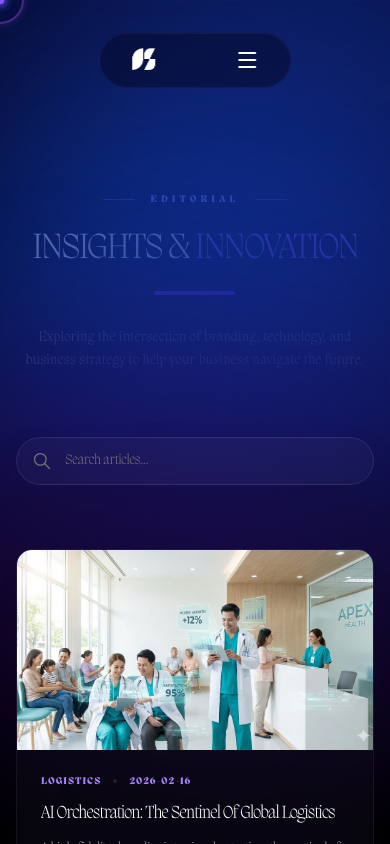
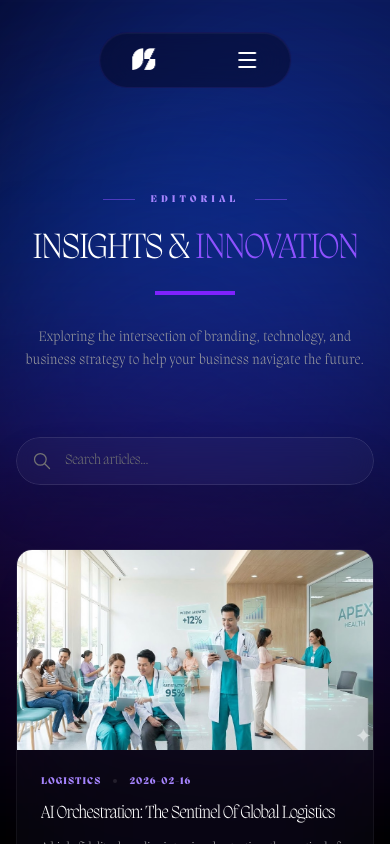
Before and after one commit to ayushmaninbox/indiiserve-site, a Next.js app: page /blog in a window 390 px wide. Shown: the top 844 px of the page. Built offline with nearby package versions, Linux system fonts and the light colour scheme.

Commit message:
responsive attempt 2

```diff
--- a/app/about/page.tsx
+++ b/app/about/page.tsx
@@ -26,7 +26,7 @@ export default function AboutPage() {
     return (
         <main className="bg-[#030014] text-white pt-32 min-h-screen">
             {/* Simple Hero Section */}
-            <div ref={headerRef} className="max-w-[1400px] mx-auto px-5 md:px-20 mb-20 text-center">
+            <div ref={headerRef} className="max-w-[1400px] mx-auto px-5 md:px-20 mb-20 text-center relative z-10">
                 <span className="inline-block text-sm font-medium tracking-[0.25em] uppercase text-violet-400 mb-6">
                     InDiiServe Stories
                 </span>
@@ -60,7 +60,7 @@ export default function AboutPage() {
                                 Whether you have a project in mind or just want to say hello, we&apos;re all ears. Let&apos;s build something extraordinary together.
                             </p>
 
-                            <div className="space-y-6">
+                            <div className="flex flex-col md:flex-row gap-6 md:gap-12 flex-wrap">
                                 <a href="mailto:info@indiiserve.com" className="flex items-center gap-4 group/link text-xl hover:text-violet-400 transition-colors">
                                     <div className="w-12 h-12 rounded-full border border-white/10 flex items-center justify-center group-hover/link:border-violet-500/50 transition-colors">
                                         <Mail className="w-5 h-5" />
@@ -75,7 +75,7 @@ export default function AboutPage() {
                                 </a>
                             </div>
 
-                            <div className="flex gap-6 mt-12">
+                            <div className="flex gap-6 mt-12 flex-wrap">
                                 {[
                                     { icon: <Linkedin />, href: "https://www.linkedin.com/company/indiiserve-solutions/" },
                                     { icon: <Instagram />, href: "https://www.instagram.com/indiiservedigital/" },
--- a/app/blog/page.tsx
+++ b/app/blog/page.tsx
@@ -11,13 +11,13 @@ export default function BlogPage() {
     return (
         <main className="min-h-screen bg-[#030014] text-white pt-32 pb-24">
             {/* Hero Section */}
-            <div className="text-center py-16 px-4">
+            <div className="text-center py-16 px-4 relative z-10">
                 <div className="flex items-center justify-center gap-4 text-[10px] font-bold uppercase tracking-[0.4em] text-violet-400 mb-6 animate-fade-in">
                     <span className="w-8 h-[1px] bg-violet-500/50" />
                     Editorial
                     <span className="w-8 h-[1px] bg-violet-500/50" />
                 </div>
-                <h1 className="text-4xl md:text-6xl font-black uppercase tracking-tighter text-white mb-6 leading-none">
+                <h1 className="text-4xl md:text-6xl font-black uppercase tracking-tighter text-white mb-6 leading-none relative z-10">
                     Insights & <span className="text-violet-500">Innovation</span>
                 </h1>
                 <div className="h-1 w-20 bg-violet-600 mx-auto mb-8" />
--- a/components/ui/CustomCursor.tsx
+++ b/components/ui/CustomCursor.tsx
@@ -134,11 +134,6 @@ export default function CustomCursor() {
         };
     }, []);
 
-    // Hide cursor on touch devices
-    if (typeof window !== "undefined" && "ontouchstart" in window) {
-        return null;
-    }
-
     // Trail colors - flowing gradient from blue to violet
     const trailColors = [
         { color: "rgba(59, 130, 246, 0.6)", size: 8, glow: 12 },   // blue-500
@@ -153,6 +148,8 @@ export default function CustomCursor() {
 
     return (
         <>
+            {/* Cursor elements - hidden on touch devices via CSS */}
+            <div className="hidden md:block">
                 {/* Trail particles - render in reverse so first (closest) is on top */}
                 {trailColors.map((config, i) => (
                     <div
@@ -200,17 +197,15 @@ export default function CustomCursor() {
                         boxShadow: "0 0 8px rgba(139, 92, 246, 0.8), 0 0 16px rgba(139, 92, 246, 0.5)",
                     }}
                 />
+            </div>
 
-            {/* Hide default cursor except for elements with .no-cursor */}
+            {/* Hide default cursor only on devices that support hover */}
             <style jsx global>{`
+                @media (hover: hover) and (pointer: fine) {
                     * {
                         cursor: none !important;
                     }
                     .no-cursor, .no-cursor * {
-          cursor: auto !important;
-        }
-        @media (hover: none) {
-          * {
                         cursor: auto !important;
                     }
                 }
```
Lines whose indentation alone changed are shown as unchanged.
